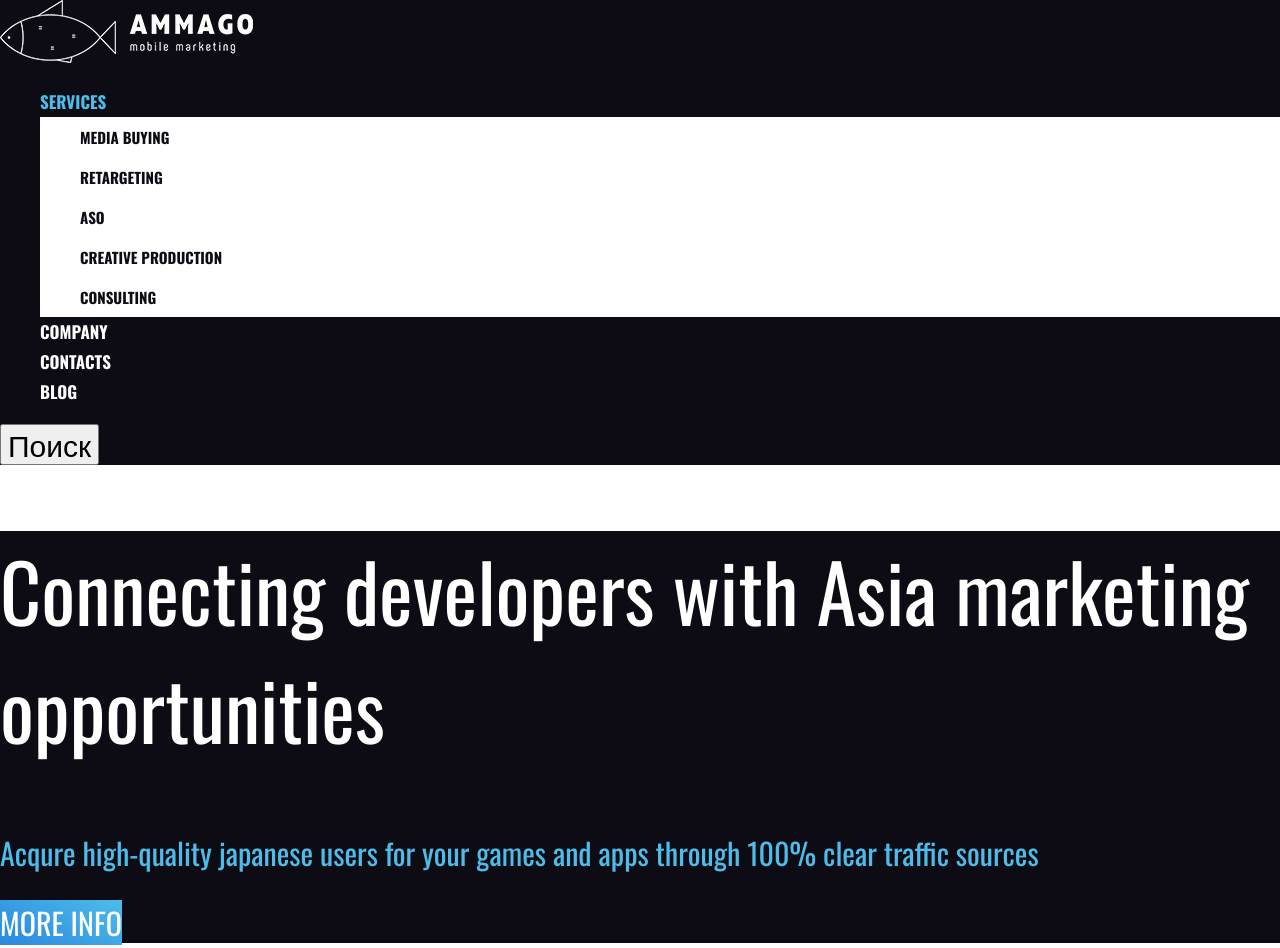
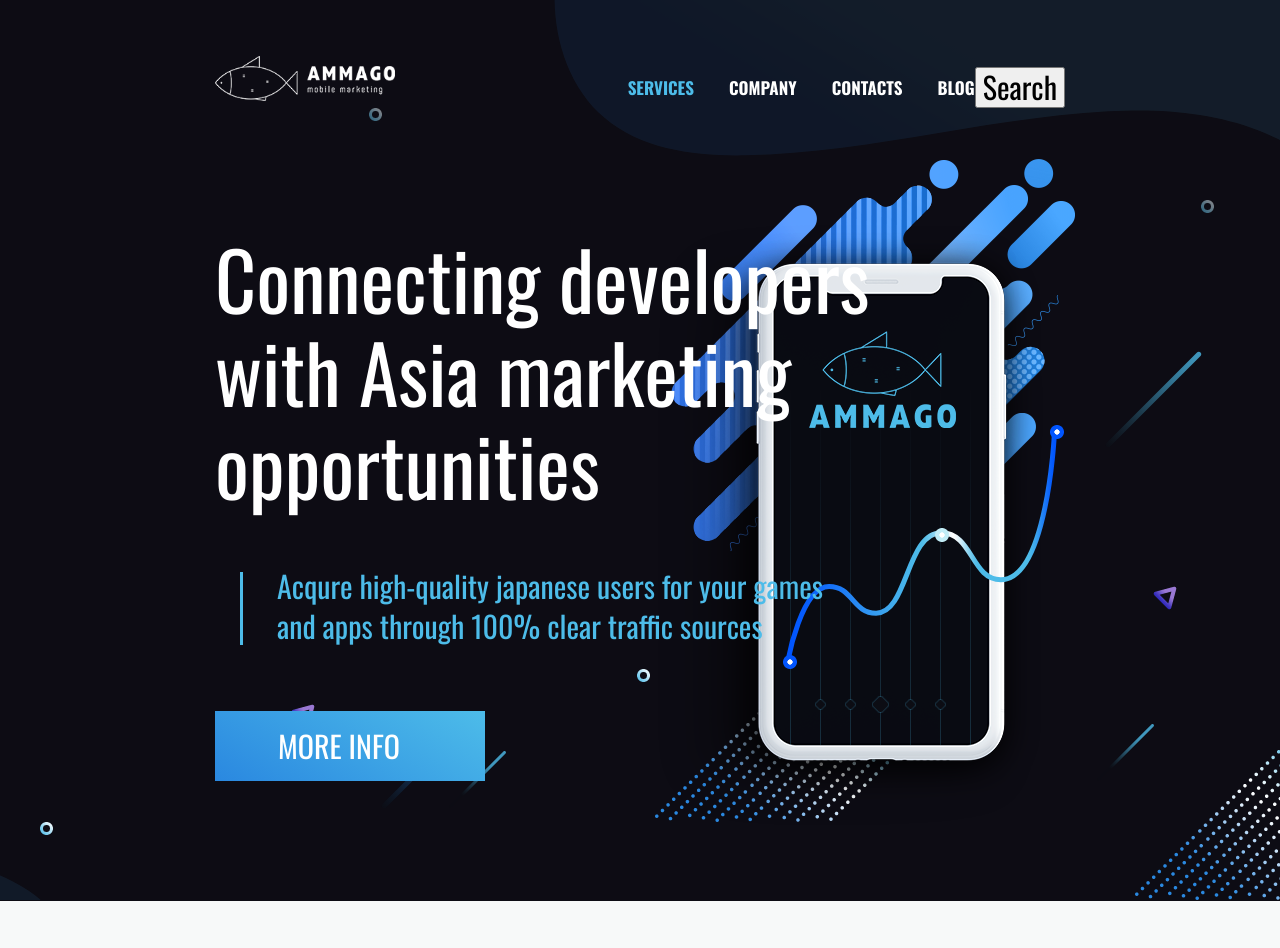
Before and after one commit to Nikolaevassh/ammago, a plain HTML site: page index.html in a window 1280 px wide. Shown: the top 948 px of the page. Drawn offline with nearby package versions, Linux system fonts and the light colour scheme.

Commit message:
add header, company-description markup&styles + about-us greed

```diff
--- a/css/style.css
+++ b/css/style.css
@@ -7,6 +7,10 @@
   font-weight: 400;
   line-height: 40px;
   color: #0c0d14;
+}
+
+* {
+  box-sizing: border-box;
 }
 
 a {
@@ -36,7 +40,18 @@
 
 /* шапка */
 .header {
+  padding-top: 56px;
+  padding-bottom: 40px;
+  background-image: url(../img/header-layer.png);
+  background-repeat: no-repeat;
+  background-position: top right;
   background-color: #0d0c14;
+}
+
+.main-navigation {
+  display: flex;
+  justify-content: space-between;
+  align-items: center;
 }
 
 .header-logo {
@@ -44,7 +59,19 @@
   height: 63px;
 }
 
+.main-navigation-right {
+  display: flex;
+  justify-content: flex-end;
+  align-items: center;
+  width: 670px;
+}
+
 .site-navigation {
+  display: flex;
+  justify-content: flex-end;
+  flex-wrap: wrap;
+  width: 600px;
+  margin: 0;
   font-size: 17px;
   font-weight: 700;
   line-height: 30px;
@@ -55,6 +82,11 @@
 .site-navigation,
 .services-submenu {
   list-style: none;
+}
+
+.site-navigation-item {
+  position: relative;
+  margin-left: 35px;
 }
 
 .site-navigation a {
@@ -72,10 +104,31 @@
 }
 
 .services-submenu {
+  display: none;
+
+  position: absolute;
+  top: 40px;
+
+  width: 218px;
+  padding: 0;
+
   font-size: 15px;
   line-height: 40px;
 
   background-color: #ffffff;
+  box-shadow: 0 5px 25px rgba(31, 28, 22, 0.8);
+}
+
+.services-submenu-item {
+  padding-top: 2px;
+  padding-bottom: 2px;
+  padding-left: 33px;
+  padding-right: 33px;
+  margin-bottom: -1px;
+
+  border: 1px solid #d7e0e3;
+
+  cursor: pointer;
 }
 
 .services-submenu-item:hover,
@@ -94,34 +147,79 @@
   color: #0d0c14;
 }
 
+.site-navigation-item-services:hover .services-submenu {
+  display: block;
+}
+
 /* описание компании */
 .company-description {
+  padding-top: 73px;
+  padding-bottom: 120px;
+
+  background-image: url(../img/company-desc.png);
+  background-repeat: no-repeat;
+  background-position: top right;
   background-color: #0d0c14;
 }
 
 .company-description h2 {
+  max-width: 670px;
   font-size: 80px;
   font-weight: 400;
-    line-height: normal;
+  line-height: 93px;
+  /*подбирать*/
   color: #ffffff;
+
+  margin: 0;
+  margin-bottom: 55px;
 }
 
 .company-description p {
+  position: relative;
   color: #4dbce9;
+
+  margin: 0;
+  margin-bottom: 65px;
+  max-width: 670px;
+  padding-left: 62px;
+}
+
+.company-description p::before {
+  content: "";
+  position: absolute;
+  top: 6px;
+  left: 25px;
+  width: 3px;
+  height: 73px;
+  background-color: #4dbce9;
 }
 
 .btn {
+  display: block;
+  width: 270px;
   font-weight: 400;
   line-height: 40px;
   color: #ffffff;
   text-transform: uppercase;
   background-color: #4dbce9;
   background-image: linear-gradient(30deg, #2a88e0 0%, #4dbce9 100%);
+
+  padding-top: 15px;
+  padding-bottom: 15px;
+  padding-left: 63px;
+  padding-right: 76px;
 }
 
 /* о нас */
 .about-us {
   background-color: #f7f9f9;
+  padding-top: 139px;
+  padding-bottom: 115px;
+}
+
+.about-us .container {
+  display: flex;
+  justify-content: flex-end;
 }
 
 .section-title {
@@ -129,13 +227,21 @@
   font-weight: 400;
   line-height: normal;
   text-transform: uppercase;
+
+  margin: 0;
+}
+
+.about-us p {
+  margin: 0;
 }
 
 .about-us-highlight {
+  width: 570px;
   color: #4dbce9;
 }
 
 .about-us-description {
+  width: 500px;
   font-family: "Ubuntu", sans-serif;
   font-size: 17px;
   font-weight: 400;
@@ -273,3 +379,13 @@
   font-weight: 400;
   line-height: 30px;
 }
+
+/* сетка */
+.container {
+  box-sizing: border-box;
+  max-width: 1600px;
+  width: 100%;
+  padding-left: 215px;
+  padding-right: 215px;
+  margin: 0 auto;
+}
--- a/index.html
+++ b/index.html
@@ -11,12 +11,15 @@
 
 <body>
     <header class="header">
+        <div class="container">
             <nav class="main-navigation">
                 <a class="header-logo">
                     <img src="img/logo-ammago.png" width="253" height="63" alt="Logo AMMAGO Mobile Marketing">
                 </a>
+                <div class="main-navigation-right">
                     <ul class="site-navigation">
-                <li class="site-navigation-item site-navigation-item-current"><a href="#">Services</a>
+                        <li class="site-navigation-item site-navigation-item-services site-navigation-item-current"><a
+                                href="#">Services</a>
                             <ul class="services-submenu">
                                 <li class="services-submenu-item"><a href="#">Media buying</a></li>
                                 <li class="services-submenu-item"><a href="#">Retargeting</a></li>
@@ -29,10 +32,14 @@
                         <li class="site-navigation-item"><a href="#">Contacts</a></li>
                         <li class="site-navigation-item"><a href="#">Blog</a></li>
                     </ul>
-            <button class="btn-search"> Поиск
+                    <div class="site-navigation-search">
+                        <button class="btn-search"> Search
                             <!-- свг с лупой -->
                         </button>
+                    </div>
+                </div>
             </nav>
+        </div>
     </header>
 
     <main>
@@ -40,19 +47,28 @@
         <h1 class="visually-hidden">AMMAGO Mobile Marketing</h1>
 
         <section class="company-description">
+            <div class="container">
                 <h2>Connecting developers with Asia marketing opportunities</h2>
-            <p>Acqure high-quality japanese users for your games and apps through 100% clear traffic sources</p>
+                <p>Acqure high-quality japanese users for your games<br> and apps through 100% clear traffic sources</p>
                 <a class="btn btn-info" href="">More info</a>
+            </div>
         </section>
 
         <section class="about-us">
+            <div class="container">
+                <div class="about-us-content">
                     <h2 class="section-title">About us</h2>
-            <p class="about-us-highlight">With our deep expertise and understanding of local mobile landscape we help
+                    <p class="about-us-highlight">With our deep expertise and understanding of local mobile landscape
+                        we
+                        help
                         developers to get users
                         through local Asia traffic sources</p>
-            <p class="about-us-description">Acqure high-quality japanese users for your games and apps through 100%
+                    <p class="about-us-description">Acqure high-quality japanese users for your games<br> and apps
+                        through
+                        100%
                         clear traffic sources. With our
-                deep expertise and understanding of local mobile landscape we help developers to get users through
+                        deep expertise and understanding of local mobile landscape we help developers to get users
+                        through
                         local Asia traffic sources</p>
                     <ul class="about-us-countries">
                         <li class="about-us-countries-item">
@@ -72,9 +88,12 @@
                             <span class="country-name">Hong Kong</span>
                         </li>
                     </ul>
+                </div>
+            </div>
         </section>
 
         <section class="our-services">
+            <div class="container">
                 <h2 class="section-title">Our services</h2>
                 <ul class="our-services-list">
                     <li class="our-services-item">
@@ -96,22 +115,26 @@
                     </li>
                     <li class="our-services-item">
                         <h3>Consulting</h3>
-                    <p>Wanna reach users in APAC but don’t know what to start with? Send us a request and we will help
+                        <p>Wanna reach users in APAC but don’t know what to start with? Send us a request and we will
+                            help
                             you with a strategy of reaching the market</p>
                         <button class="btn-services">More</button>
                     </li>
                     <li class="our-services-item media-buiyng">
                         <h3>Media buying</h3>
-                    <p>We provide full media buying service for our clients among local traffic sources such as local
+                        <p>We provide full media buying service for our clients among local traffic sources such as
+                            local
                             social services, CPI/CPC ad networks and incentivised medias.</p>
                         <p>With deep understanding of algorithms and full transparency our goal is to bring the most
                             valuable users for our clients</p>
                         <button class="btn-services">More</button>
                     </li>
                 </ul>
+            </div>
         </section>
 
         <section class="feedback">
+            <div class="container">
                 <h2 class="section-title">Contact us</h2>
                 <form class="feedback-form" action="" method="POST">
                     <input type="text" name="company-name" placeholder="Company name" id="feedback-company-name-field">
@@ -131,12 +154,15 @@
                     <input type="text" name="other-info" placeholder="Other information" id="feedback-other-info-field">
                     <button class="btn btn-feedback">Send request</button>
                 </form>
+            </div>
         </section>
     </main>
 
     <footer class="footer">
+        <div class="container">
             <img src="" width="" height="" alt="Logo AMMAGO Mobile Marketing">
             <p>&#169; AMMAGO Mobile Marketing</p>
+        </div>
     </footer>
 
     <section class="popup services-popup">
```
Lines whose indentation alone changed are shown as unchanged.
